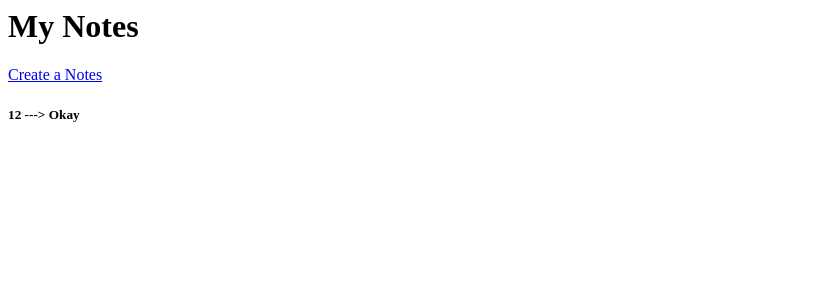
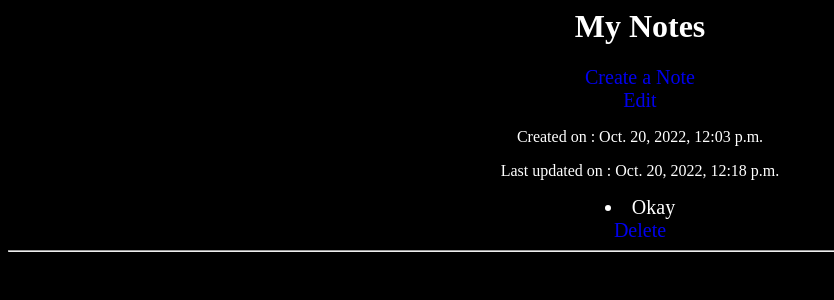
Before and after one commit to suhaillahmad/NotesTakingApp, a Django app: page / in a window 1280 px wide. Shown: the top 300 px of the page, without its empty margins (0-834 px from the left). Run offline with Django 4.2, Linux system fonts and the light colour scheme; data comes from the database, SQL or seed files in the repository; both versions use the stored data as it was after the commit.

Commit message:
Added delete and update feature

```diff
--- a/Notes/settings.py
+++ b/Notes/settings.py
@@ -108,7 +108,7 @@ AUTH_PASSWORD_VALIDATORS = [
 
 LANGUAGE_CODE = 'en-us'
 
-TIME_ZONE = 'UTC'
+TIME_ZONE = 'Asia/kolkata'
 
 USE_I18N = True
 
--- a/base/models.py
+++ b/base/models.py
@@ -3,7 +3,6 @@ from django.db import models
 
 class Notes(models.Model):
     description = models.TextField(null=True, blank=True)
-    # participants =
     updated = models.DateTimeField(auto_now=True)
     created = models.DateTimeField(auto_now_add=True)
 
@@ -12,4 +11,4 @@ class Notes(models.Model):
 
 
     def __str__(self):
-        return self.name
+        return self.description
--- a/base/templates/base/home.html
+++ b/base/templates/base/home.html
@@ -1,10 +1,33 @@
+<style>
+  body {
+    text-align: center;
+    background-color: black;
+    color: #fff;
+  }
+  li {
+    font-size: 20px;
+  }
+
+  a {
+    font-size: 20px;
+    padding: 10px;
+    text-decoration: none;
+  }
+</style>
+
 <h1>My Notes</h1>
 
 <div>
-  <a href="{% url 'createNotes' %}">Create a Notes</a>
+  <a href="{% url 'createNotes' %}">Create a Note</a>
   {% for notes in Note %}
   <div>
-    <h5>{{ notes.id }} ---> {{ notes.description }}</h5>
+    <a href="{% url 'updateNotes' notes.id%}">Edit</a>
+    <p>Created on : {{ notes.created }}</p>
+    <p>Last updated on : {{ notes.updated }}</p>
+    <li>{{ notes.description }}</li>
+    <a href="{% url 'deleteNotes' notes.id %}">Delete</a>
+    <hr />
   </div>
+
   {% endfor %}
 </div>
--- a/base/urls.py
+++ b/base/urls.py
@@ -5,5 +5,7 @@ from . import views
 
 urlpatterns = [
     path('', views.MyNotes, name="MyNotes"),
-    path('create-note/', views.createNotes, name="createNotes")
+    path('create-note/', views.createNotes, name="createNotes"),
+    path('update-note/<str:pk>/', views.updateNotes, name="updateNotes"),
+    path('delete-note/<str:pk>/', views.deleteNotes, name="deleteNotes")
 ]
--- a/base/views.py
+++ b/base/views.py
@@ -1,6 +1,8 @@
 from django.shortcuts import render, redirect
 from base.forms import NotesForm
 from .models import Notes
+
+
 # Create your views here.
 
 
@@ -12,7 +14,6 @@ def MyNotes(request):
     return render(request, 'base/home.html', context)
 
 def createNotes(request):
-
     form = NotesForm
     if request.method == 'POST':
         form = NotesForm(request.POST)
@@ -22,3 +23,25 @@ def createNotes(request):
 
     context = {'form' : form}
     return render(request, 'base/create_note.html', context)
+
+def updateNotes(request, pk):
+    Note = Notes.objects.get(id=pk)
+    form = NotesForm(instance=Note)
+
+    if request.method == 'POST':
+        form = NotesForm(request.POST, instance=Note)
+        if form.is_valid():
+            form.save()
+            return redirect('MyNotes')
+
+    context = {'form':form}
+    return render(request, 'base/create_note.html', context)
+
+
+def deleteNotes(request, pk):
+    Note = Notes.objects.get(id=pk)
+    if request.method == 'POST':
+        Note.delete()
+        return redirect('MyNotes')
+
+    return render(request, 'base/delete.html', {'obj':Note})
```
Also changed, not shown: base/templates/base/create_note.html (+8 -0 lines), base/templates/base/delete.html (added, +14 -0 lines), db.sqlite3.
